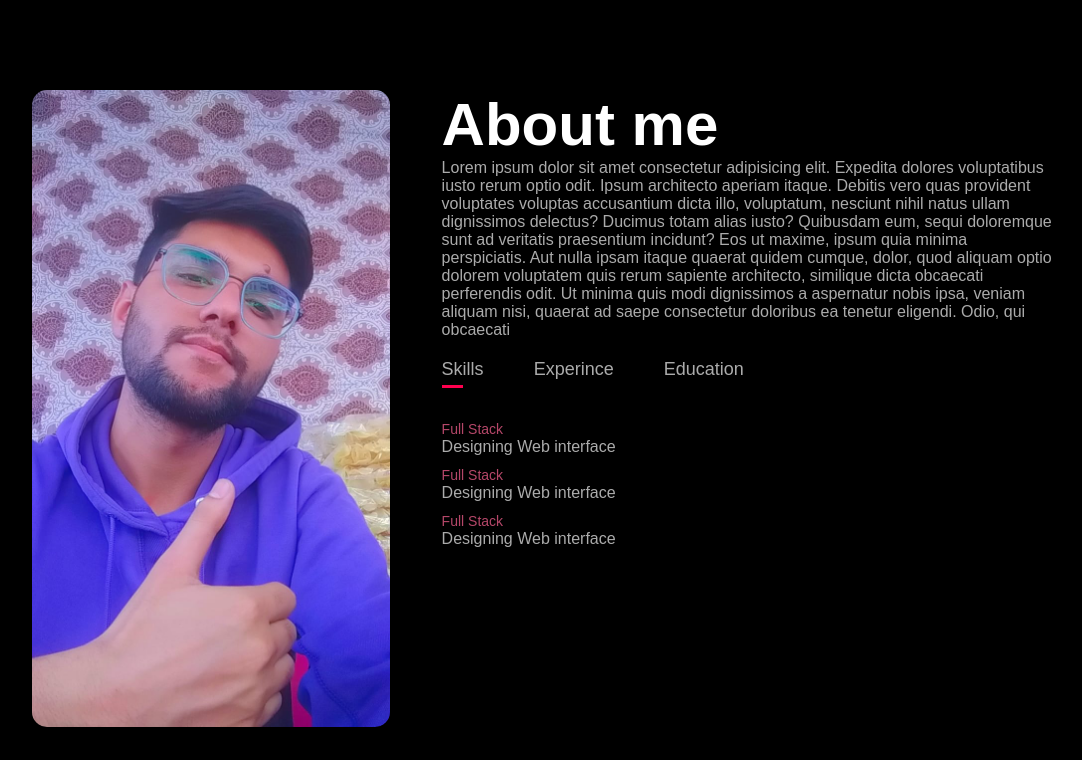
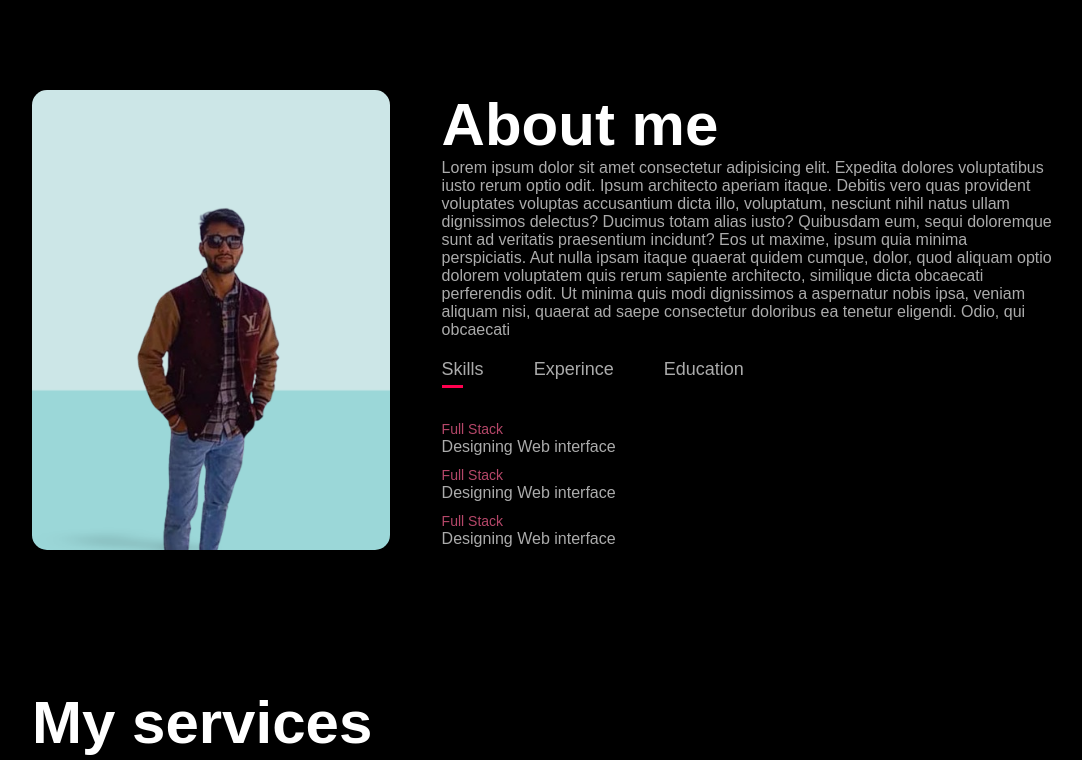
Before and after one commit to jagdishharwani2001/portfolio.github.io, a plain HTML site: page index.html in a window 1280 px wide. Shown: the part 800-1560 px from the top of the page, without its empty margins (96-1178 px from the left). Drawn offline with Linux system fonts and the light colour scheme.

Commit message:
Update index.html
Updated

```diff
--- a/index.html
+++ b/index.html
@@ -32,7 +32,7 @@
         <div class="container">
             <div class="row">
                 <div class="about-col-1">
-                    <img src="background.png" alt="">
+                    <img src="WhatsApp_Image_2024-06-06_at_4.04.58_PM-removebg-preview.png" alt="">
                 </div>
                 <div class="about-col-2">
                     <h1 class="sub-tittle">About me</h1>
```
